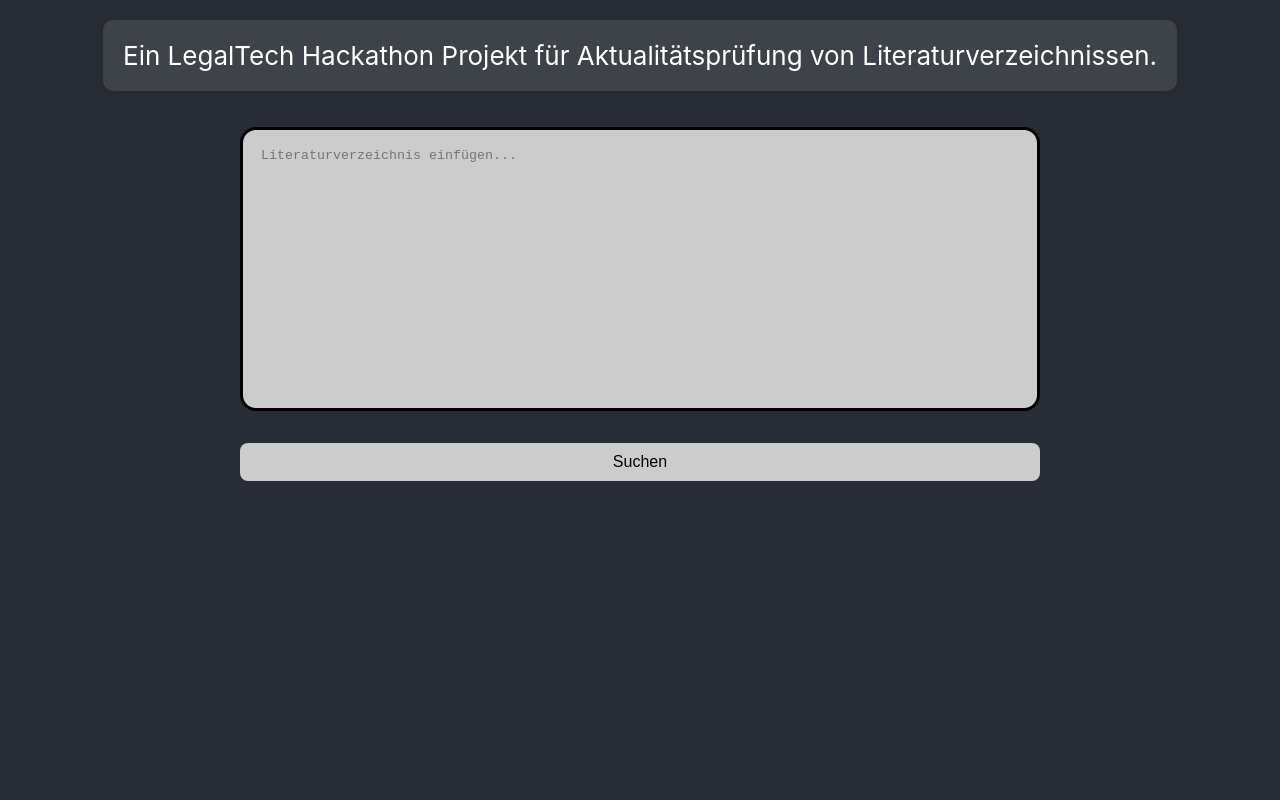
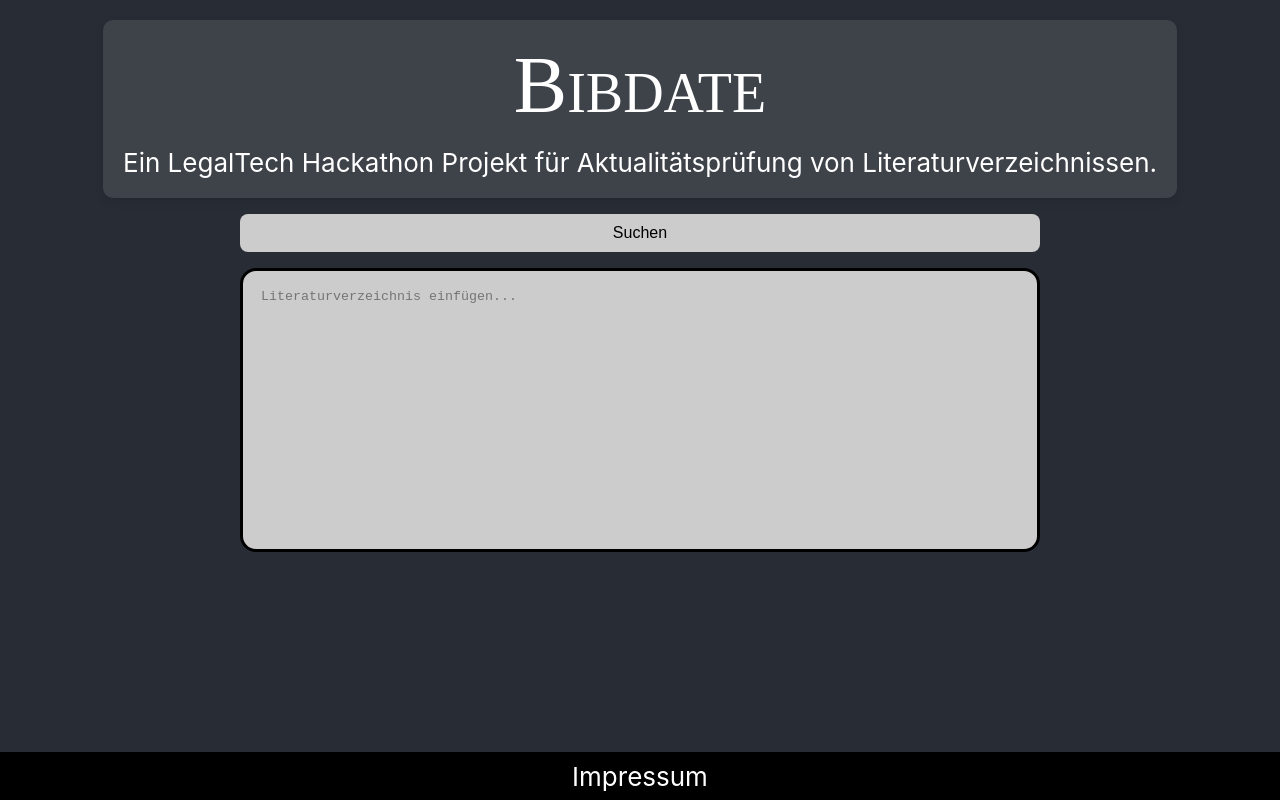
Before and after one commit to SamuelKom/LegalTech, a React (Create React App) app in the folder frontend/lexlinx/: page / in a window 1280 px wide. Built offline with nearby package versions, Linux system fonts and the light colour scheme.

Commit message:
styling, impressum, loading

```diff
--- a/frontend/lexlinx/src/App.css
+++ b/frontend/lexlinx/src/App.css
@@ -18,10 +18,37 @@
 }
 
 .Header {
+  display: flex;
+  flex-direction: column;
   max-width: 90vw; /* Limit the maximum width to improve readability */
   padding: 20px; /* Padding for better text separation */
-  margin-bottom: 20px; /* Space below the header */
   background-color: rgba(255, 255, 255, 0.1); /* Slight background for emphasis */
   border-radius: 10px; /* Rounded corners for aesthetic */
   box-shadow: 0 4px 8px rgba(0,0,0,0.1); /* Subtle shadow for depth */
 }
+
+.Brand {
+  font-size: 5rem;
+  font-variant: small-caps;
+  font-family: Bahnschrift, cursive;
+  margin-bottom: 1rem;
+}
+
+.Footer {
+  position: fixed;
+  left: 0;
+  bottom: 0;
+  height: 3rem;
+  width: 100%;
+  background-color: black;
+  color: white;
+  text-align: center;
+  display: flex;
+  align-items: center;
+  justify-content: center;
+}
+
+a {
+  text-decoration: none;
+  color: white;
+}
--- a/frontend/lexlinx/src/App.js
+++ b/frontend/lexlinx/src/App.js
@@ -3,11 +3,15 @@ import AutoTextarea from './components/Input';
 
 function App() {
   return (
-    <div className="App">
-      <div className="Header">
+    <div className='App'>
+      <div className='Header'>
+        <div className='Brand'>Bibdate</div>
         Ein LegalTech Hackathon Projekt für Aktualitätsprüfung von Literaturverzeichnissen.
       </div>
-        <AutoTextarea/>
+      <AutoTextarea/>
+      <div className='Footer'>
+        <a href='#'>Impressum</a>
+      </div>
     </div>
   );
 }
--- a/frontend/lexlinx/src/components/Input.css
+++ b/frontend/lexlinx/src/components/Input.css
@@ -11,7 +11,7 @@
 .Input {
     width: 100%; /* Take full width of its container */
     min-height: 15rem; /* Minimum height */
-    max-height: 25rem; /* Maximum height before scrolling */
+    max-height: 20rem; /* Maximum height before scrolling */
     overflow: auto; /* Allows for scrolling when content overflows */
     border: none; /* No border */
     background-color: transparent; /* Transparent background */
@@ -46,3 +46,33 @@
         font-size: 14px; /* Slightly smaller font size on smaller devices */
     }
 }
+
+.Loading-Indicator {
+    display: flex;
+    justify-content: center;
+    align-items: center;
+    position: absolute;
+    top: 50%;
+    left: 50%;
+    transform: translate(-50%, -50%);
+    width: 100%;
+    height: 100%;
+    background: rgba(255, 255, 255, 0.8);
+    z-index: 10;
+    color: black;
+  }
+
+  .Loading-Indicator::before {
+    content: '';
+    border: 5px solid #f3f3f3;
+    border-top: 5px solid #3498db;
+    border-radius: 50%;
+    width: 50px;
+    height: 50px;
+    animation: spin 1s linear infinite;
+  }
+
+  @keyframes spin {
+    0% { transform: rotate(0deg); }
+    100% { transform: rotate(360deg); }
+  }
--- a/frontend/lexlinx/src/components/Input.js
+++ b/frontend/lexlinx/src/components/Input.js
@@ -3,22 +3,27 @@ import './Input.css';
 
 function AutoresizingTextarea() {
   const [text, setText] = useState('');
+  const [data, setData] = useState(null);
+  const [loading, setLoading] = useState(false);
   const textareaRef = useRef(null);
 
   useEffect(() => {
-    const textarea = textareaRef.current;
-    textarea.style.height = 'auto';  // Reset the height
-    textarea.style.height = `${textarea.scrollHeight}px`; // Adjust the height based on the content
-  }, [text]);  // Effect runs when text changes
+    if (!loading) {
+      const textarea = textareaRef.current;
+      textarea.style.height = 'auto';
+      textarea.style.height = `${textarea.scrollHeight}px`;
+    }
+  }, [text, loading]);
 
   function handleChange(event) {
     setText(event.target.value);
   }
 
   function handleSubmit(event) {
-    event.preventDefault(); // Prevent the default form submission behavior
-    console.log(text)
-    // fetch('https://yourapi.com/endpoint', { // Your API endpoint URL
+    event.preventDefault();
+    setLoading(true);
+    // Simulated API call
+    // fetch('https://yourapi.com/endpoint', {
     //   method: 'POST',
     //   headers: {
     //     'Content-Type': 'application/json'
@@ -27,29 +32,41 @@ function AutoresizingTextarea() {
     // })
     // .then(response => response.json())
     // .then(data => {
-    //   console.log('Success:', data);
-    //   // Handle success here, e.g., showing a confirmation message
+    //   setData(data);
+    //   setLoading(false);
+    //   setText('');
     // })
     // .catch((error) => {
     //   console.error('Error:', error);
-    //   // Handle errors here, e.g., showing an error message
+    //   setLoading(false);
     // });
   }
 
   return (
-    <form onSubmit={handleSubmit}>
+    <div>
+      <form onSubmit={handleSubmit}>
+        <input type='submit' value='Suchen' className='Submit-Button' disabled={loading}/>
         <div className='Input-Container'>
-            <textarea
+          <textarea
             ref={textareaRef}
             value={text}
             onChange={handleChange}
             autoFocus
             placeholder='Literaturverzeichnis einfügen...'
             className='Input'
-            />
+            disabled={loading}
+          />
         </div>
-        <input type='submit' value='Suchen' className='Submit-Button'/>
-    </form>
+      </form>
+      {loading && <div className="Loading-Indicator">Loading...</div>}
+      {data && <div>
+        {data.map((item, index) => (
+          <div key={index}>
+            <p>{item.title}</p>
+          </div>
+        ))}
+      </div>}
+    </div>
   );
 }
 
```
